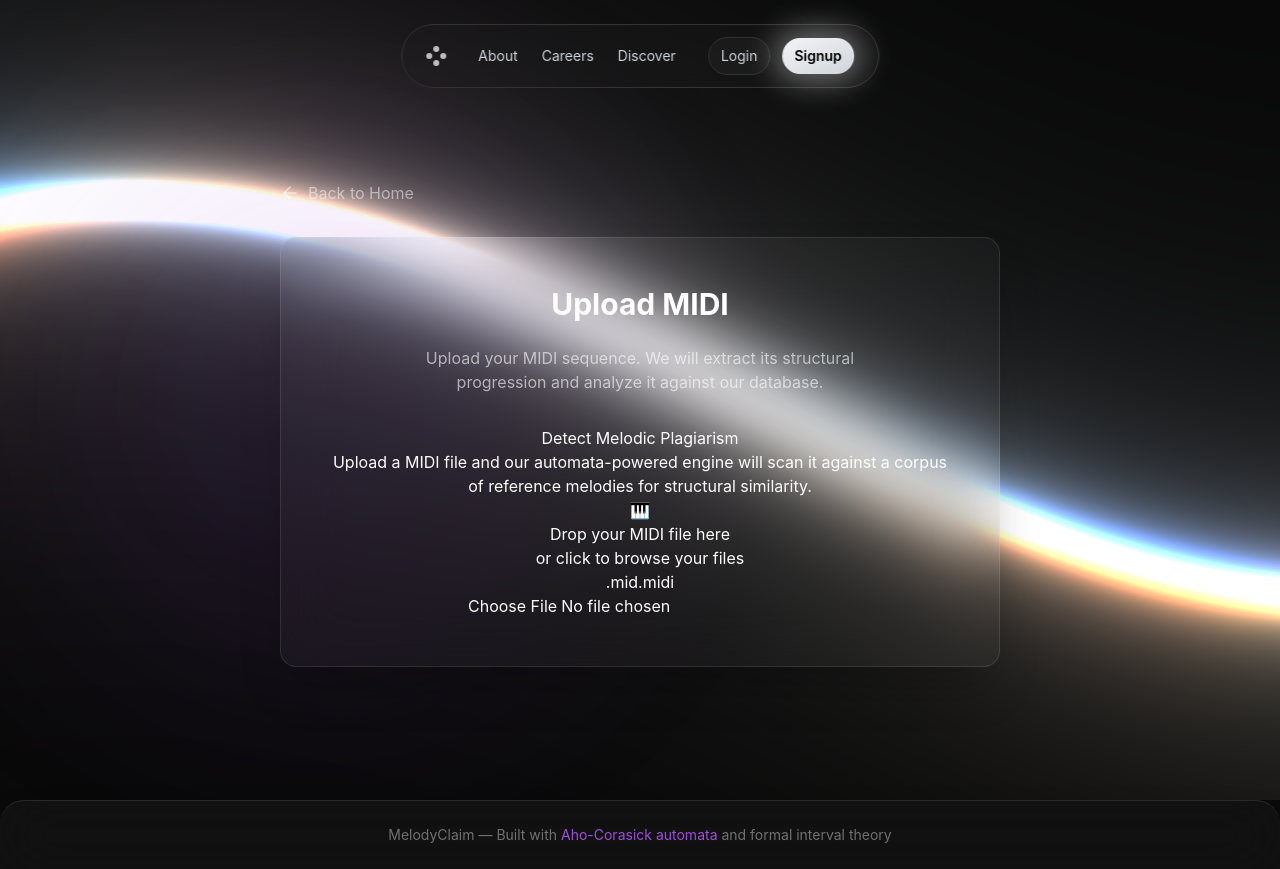
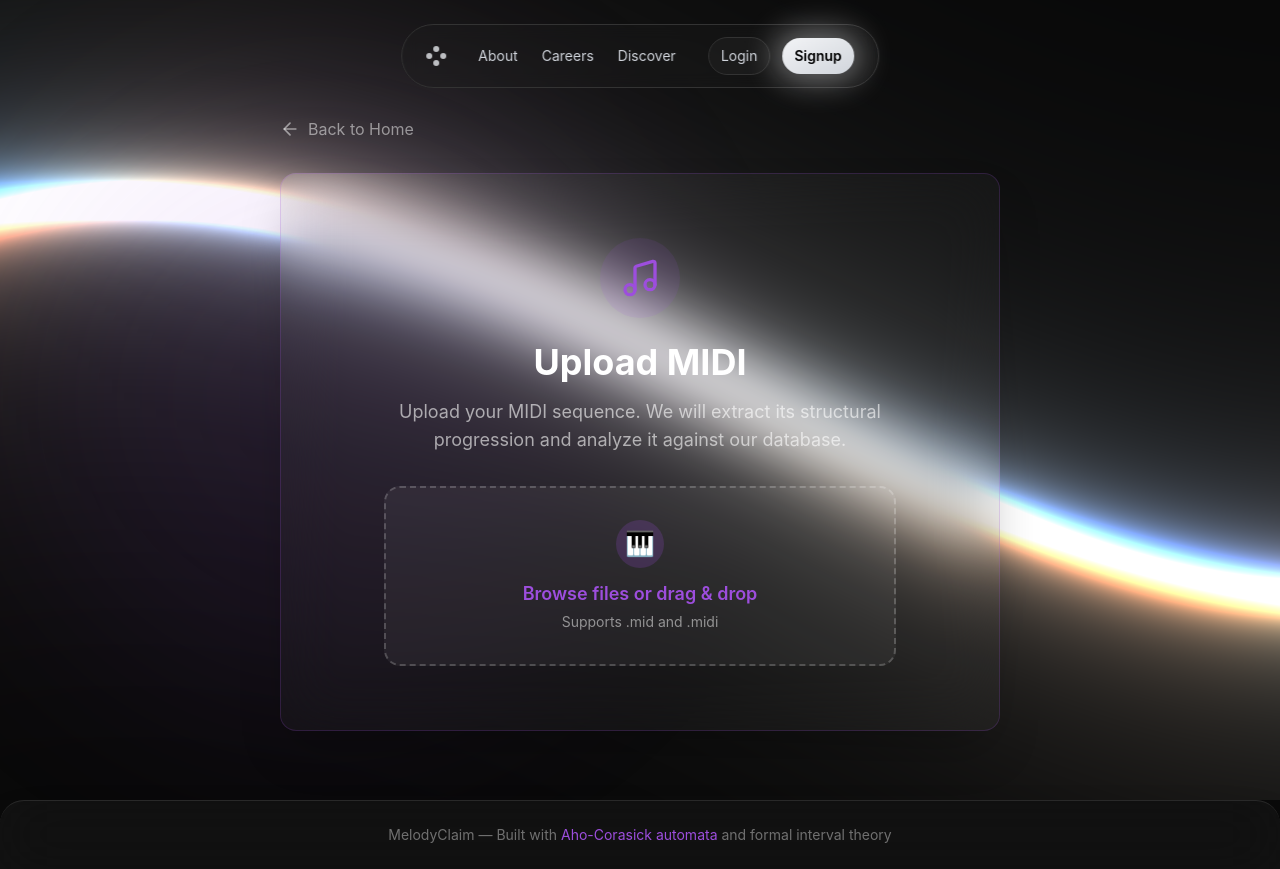
Before and after one commit to rizhxn/MelodyClaim, a React (Vite) app in the folder frontend/: page /midi in a window 1280 px wide. Built offline with nearby package versions, Linux system fonts and the light colour scheme.

Commit message:
Update MIDI interface UI and Hero button to match Humming aesthetics

```diff
--- a/frontend/src/components/Hero.jsx
+++ b/frontend/src/components/Hero.jsx
@@ -1,6 +1,6 @@
 import React from 'react';
 import { motion } from 'framer-motion';
-import { FileMusic, Mic } from 'lucide-react';
+import { Music, Mic } from 'lucide-react';
 import { WebGLShader } from './ui/web-gl-shader';
 import { Link } from 'react-router-dom';
 
@@ -35,12 +35,12 @@ export default function Hero() {
             {/* Midi Button */}
             <Link
               to="/midi"
-              className="group relative glass-panel flex flex-col items-center justify-center p-6 sm:w-48 transition-all duration-300 hover:scale-[1.02]"
+              className="group relative glass-panel flex flex-col items-center justify-center p-6 w-full sm:w-48 transition-all duration-300 hover:scale-[1.02]"
             >
               <div className="absolute inset-0 bg-gradient-to-r from-[#9d4edd]/20 to-[#ff6d00]/20 opacity-0 group-hover:opacity-100 transition-opacity duration-300 rounded-2xl"></div>
-              <FileMusic size={32} className="text-[#9d4edd] mb-3" />
-              <span className="text-lg font-semibold text-white group-hover:glow-text">Upload MIDI</span>
-              <span className="text-xs text-white/40 mt-1">or Drag & Drop</span>
+              <Music size={32} className="text-[#9d4edd] mb-3" />
+              <span className="text-lg font-semibold text-white group-hover:glow-text">Import</span>
+              <span className="text-xs text-white/40 mt-1">Feed Melody</span>
             </Link>
 
             {/* Humming Button */}
--- a/frontend/src/components/UploadZone.jsx
+++ b/frontend/src/components/UploadZone.jsx
@@ -1,4 +1,5 @@
 import { useState, useRef, useCallback } from 'react';
+import { Music } from 'lucide-react';
 
 export default function UploadZone({ onFileAccepted }) {
   const [dragOver, setDragOver] = useState(false);
@@ -58,18 +59,20 @@ export default function UploadZone({ onFileAccepted }) {
   }, [handleFile]);
 
   return (
-    <div className="upload-zone-wrapper">
-      <div className="upload-hero-title">
-        <h1>Detect Melodic Plagiarism</h1>
+    <div className="w-full max-w-lg mx-auto flex flex-col items-center justify-center">
+      <div className="w-20 h-20 rounded-full bg-[#9d4edd]/10 flex items-center justify-center mb-6">
+        <Music size={40} className="text-[#9d4edd]" />
       </div>
-      <p className="upload-hero-subtitle">
-        Upload a MIDI file and our automata-powered engine will scan it against
-        a corpus of reference melodies for structural similarity.
+
+      <h2 className="text-3xl md:text-4xl font-bold mb-4 text-white">Upload MIDI</h2>
+
+      <p className="text-white/60 mb-8 max-w-lg mx-auto text-lg hover:glow-text text-center">
+        Upload your MIDI sequence. We will extract its structural progression and analyze it against our database.
       </p>
 
       <div
         id="upload-drop-zone"
-        className={`upload-zone ${dragOver ? 'drag-over' : ''}`}
+        className={`w-full ${dragOver ? 'border-[#9d4edd] bg-[#9d4edd]/10' : 'border-white/20 bg-white/5'} border-dashed border-2 hover:border-[#9d4edd]/50 hover:bg-[#9d4edd]/5 rounded-2xl p-8 cursor-pointer transition-all duration-300 relative group`}
         onDragOver={handleDragOver}
         onDragLeave={handleDragLeave}
         onDrop={handleDrop}
@@ -79,24 +82,24 @@ export default function UploadZone({ onFileAccepted }) {
         onKeyDown={(e) => { if (e.key === 'Enter' || e.key === ' ') handleClick(); }}
         aria-label="Upload MIDI file"
       >
-        <div className="upload-zone-icon">🎹</div>
-        <div className="upload-zone-text">
-          <div className="upload-zone-title">
-            Drop your MIDI file here
+        <div className="flex flex-col items-center justify-center text-center space-y-3">
+          <div className="w-12 h-12 rounded-full bg-[#9d4edd]/20 flex items-center justify-center group-hover:scale-110 transition-transform">
+             <span className="text-2xl" role="img" aria-label="upload">🎹</span>
           </div>
-          <div className="upload-zone-subtitle">
-            or click to browse your files
-          </div>
-          <div className="upload-zone-formats">
-            <span className="upload-format-badge">.mid</span>
-            <span className="upload-format-badge">.midi</span>
+          <div>
+            <div className="text-[#9d4edd] font-semibold text-lg">
+              Browse files or drag & drop
+            </div>
+            <div className="text-white/50 text-sm mt-1">
+              Supports .mid and .midi
+            </div>
           </div>
         </div>
       </div>
 
       {error && (
-        <div id="upload-error" className="upload-error">
-          ⚠ {error}
+        <div id="upload-error" className="upload-error mt-6 p-4 rounded-xl bg-red-500/10 border border-red-500/20 text-red-400 text-sm w-full text-center">
+          ⚠️ {error}
         </div>
       )}
 
@@ -104,7 +107,7 @@ export default function UploadZone({ onFileAccepted }) {
         ref={inputRef}
         type="file"
         accept=".mid,.midi"
-        className="upload-hidden-input"
+        className="upload-hidden-input hidden"
         onChange={handleInputChange}
         aria-hidden="true"
       />
--- a/frontend/src/pages/MidiPage.jsx
+++ b/frontend/src/pages/MidiPage.jsx
@@ -19,13 +19,8 @@ export default function MidiPage({ onFileAccepted, error }) {
         <motion.div
           initial={{ y: 20, opacity: 0 }}
           animate={{ y: 0, opacity: 1 }}
-          className="glass-panel p-8 md:p-12 text-center"
+          className="glass-panel p-8 md:p-16 text-center flex flex-col items-center justify-center min-h-[400px] border-[#9d4edd]/20"
         >
-          <h2 className="text-3xl font-bold mb-6 text-white">Upload MIDI</h2>
-          <p className="text-white/60 mb-8 max-w-lg mx-auto">
-            Upload your MIDI sequence. We will extract its structural progression and analyze it against our database.
-          </p>
-
           <UploadZone onFileAccepted={onFileAccepted} />
 
           {error && (
```
